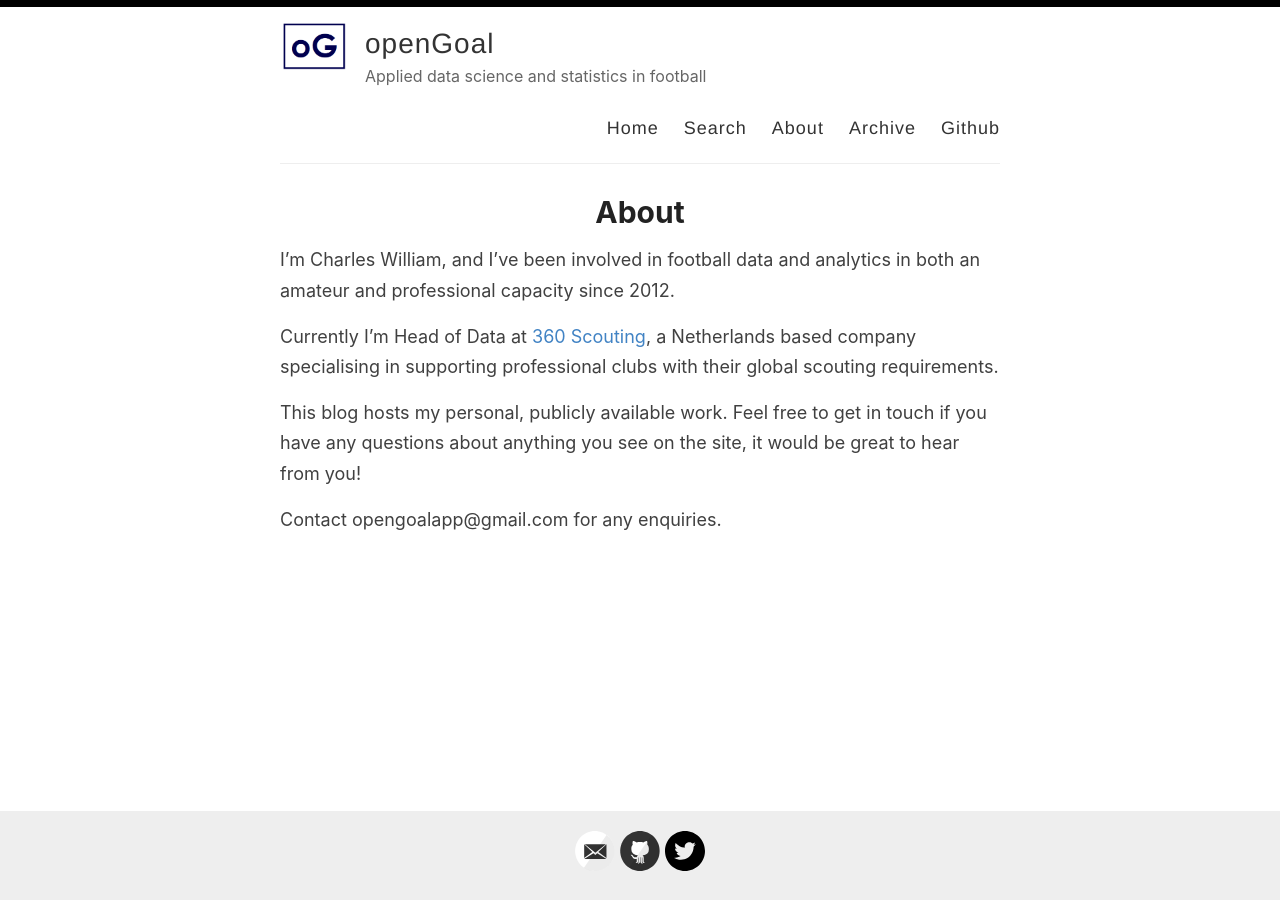
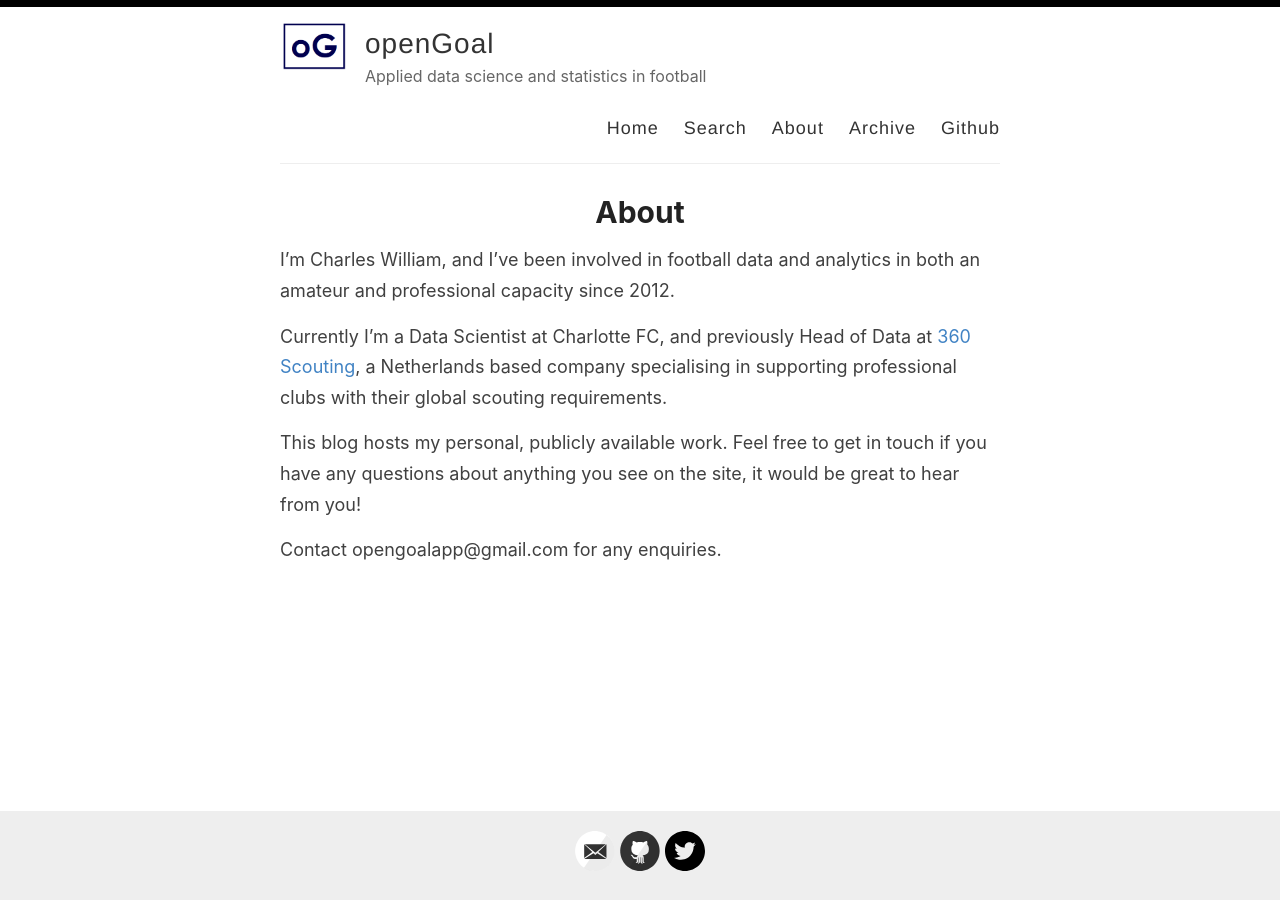
Before and after one commit to opengoalapp/opengoalapp.github.io, a Jekyll site: the page built from _pages/about.md, in a window 1280 px wide. Built offline with Jekyll 4.4.1, drawn with Linux system fonts in a browser that asks for light colours.

Commit message:
Update about.md

```diff
--- a/_pages/about.md
+++ b/_pages/about.md
@@ -6,7 +6,7 @@ permalink: /about/
 
 I'm Charles William, and I've been involved in football data and analytics in both an amateur and professional capacity since 2012.
 
-Currently I'm Head of Data at [360 Scouting](https://360-scouting.com/), a Netherlands based company specialising in supporting professional clubs with their global scouting requirements.
+Currently I'm a Data Scientist at Charlotte FC, and previously Head of Data at [360 Scouting](https://360-scouting.com/), a Netherlands based company specialising in supporting professional clubs with their global scouting requirements.
 
 This blog hosts my personal, publicly available work. Feel free to get in touch if you have any questions about anything you see on the site, it would be great to hear from you!
 
```
